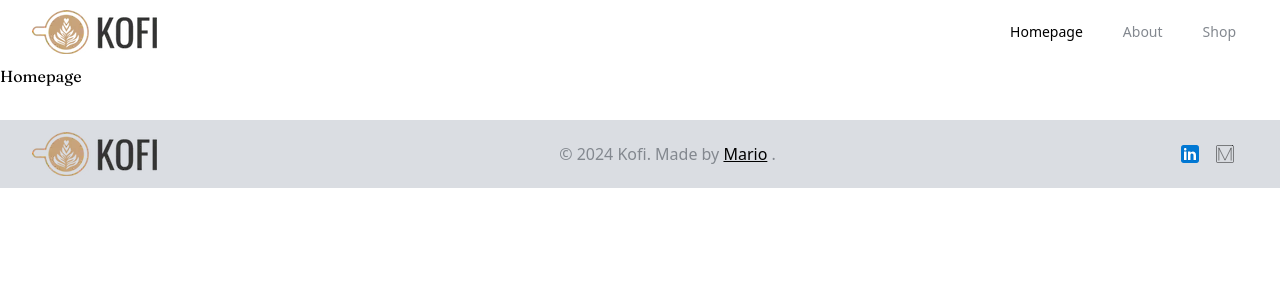
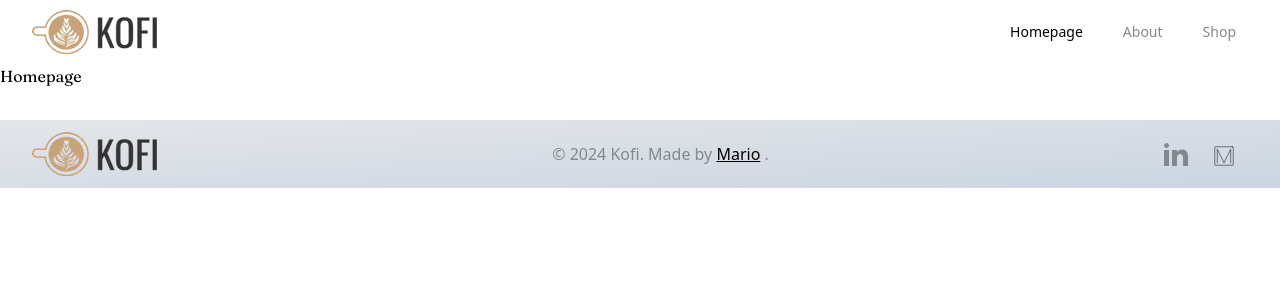
Before and after one commit to mario130/Kofi, a Next.js app: page / in a window 1280 px wide. Shown: the top 300 px of the page. Built offline with nearby package versions, Linux system fonts and the light colour scheme.

Commit message:
Update SVG icons and footer styling

```diff
--- a/src/app/_components/Footer.tsx
+++ b/src/app/_components/Footer.tsx
@@ -4,20 +4,19 @@ import React from 'react'
 
 export default function Footer() {
   return (
-    <footer className='flex justify-between items-center mt-8 py-3 mx-auto px-2 sm:px-6 lg:px-8 bg-gray-300/80'>
-      <Image src='/kofi-logo.webp' alt='Kofi logo' width={125} height={44} />
+    <footer className='flex justify-between items-center mt-8 py-3 mx-auto px-2 sm:px-6 lg:px-8 bg-gradient-to-br from-gray-300/60 to-slate-300'>
+      <Image src='/kofi-logo.webp' alt='Kofi logo' width={125} height={44} className='' />
 
       <p className="text-t-gray hidden sm:block">
         &copy; {new Date().getFullYear()} Kofi. Made by <Link href="https://marioyonan.com" className='text-black underline'>Mario</Link> .
       </p>
 
-      {/* social media */}
-      <div className="space-x-3 flex items-center mr-3">
+      <div className="space-x-6 flex items-center mr-3">
         <Link href="https://www.linkedin.com/in/mario130/" target="_blank">
           <Image src="/linkedin.svg" alt="Instagram" width={24} height={24} />
         </Link>
         <Link href="https://www.marioyonan.com" target="_blank">
-          <Image src="/m.svg" alt="Instagram" width={22} height={22} />
+          <Image src="/m.svg" alt="Instagram" width={24} height={24} />
         </Link>
       </div>
     </footer>
--- a/src/app/_components/Nav.tsx
+++ b/src/app/_components/Nav.tsx
@@ -3,8 +3,8 @@
 import Link from "next/link";
 import Image from "next/image";
 import { usePathname } from "next/navigation";
-import { Disclosure, Menu, Transition } from '@headlessui/react'
-import { Bars3Icon, BellIcon, XMarkIcon } from '@heroicons/react/24/outline'
+import { Disclosure } from '@headlessui/react'
+import { Bars3Icon, XMarkIcon } from '@heroicons/react/24/outline'
 
 const navigation = [
   { name: 'Homepage', href: '/' },
```
Also changed, not shown: public/linkedin.svg, public/m.svg.
